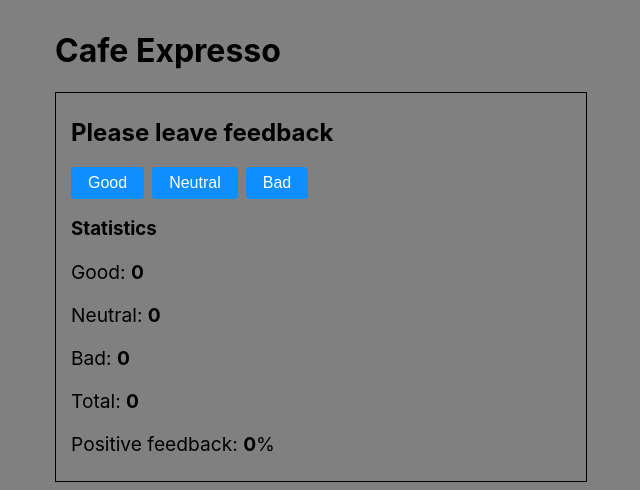
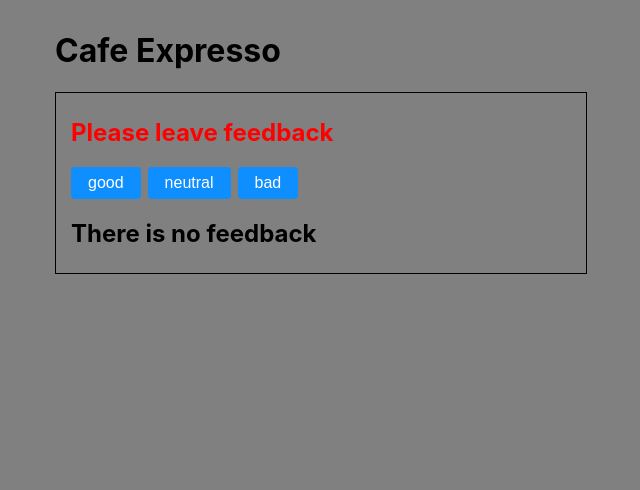
Before and after one commit to Seeker2025/my-react-hw-02-feedback, a React (Create React App) app: page / in a window 1280 px wide. Shown: the top 490 px of the page, without its empty margins (45-685 px from the left). Built offline with nearby package versions, Linux system fonts and the light colour scheme.

Commit message:
go react

```diff
--- a/jsconfig.json
+++ b/jsconfig.json
@@ -1,6 +1,7 @@
 {
   "compilerOptions": {
     "baseUrl": "src"
+
   },
   "include": ["src"]
 }
--- a/src/components/App.jsx
+++ b/src/components/App.jsx
@@ -12,7 +12,7 @@ export class App extends Component {
             }
 
    handleBtn = e => {
-    const type = (e.target.textContent).toLowerCase();
+    const type = (e.target.textContent);
 
     this.setState(prevState => {
       return {
@@ -20,6 +20,8 @@ export class App extends Component {
       };
     });
   };
+
+  keys = Object.keys(this.state);
 
   countTotalFeedback = () =>{
       return Object.values(this.state).reduce((acc, itm)=>(acc += itm), 0);
@@ -36,7 +38,6 @@ export class App extends Component {
     const persent = this.countPositiveFeedbackPercentage().toFixed();
   return (
 
-
         <>
                   <h1>Cafe Expresso</h1>
 
@@ -47,10 +48,9 @@ export class App extends Component {
                     handle = {this.handleBtn}
                     total = {total}
                     persent = {persent}
+                    option={this.keys}
 
                   />
-
-
         </>
   )}
 };
--- a/src/components/CafeStatistics/CafeStatistics.jsx
+++ b/src/components/CafeStatistics/CafeStatistics.jsx
@@ -1,5 +1,8 @@
-import { Component } from "react"
-import { StatisticsComp, ButtonBlock } from './CafeStatistics.styled';
+// import { Component } from "react"
+import { StatisticsComp } from './CafeStatistics.styled';
+import { FeedbackOptions } from '../FeedbackOptions/FeedbackOptions';
+import { Section } from '../Section/Section';
+import { Notification } from '../Notification/Notification';
 
 import { Statistics } from '../Statistics/Statistics';
 
@@ -11,6 +14,7 @@ export const CafeStatistics = ({
     total,
     persent,
     handle,
+    option
 
     }) => {
 
@@ -18,21 +22,24 @@ export const CafeStatistics = ({
 
         return (
             <StatisticsComp>
-                <h2>Please leave feedback</h2>
-                <ButtonBlock>
-                <button type="button" onClick={handle}>Good</button>
-                <button type="button" onClick={handle}>Neutral</button>
-                <button type="button" onClick={handle}>Bad</button>
-                </ButtonBlock>
-                <h3>Statistics</h3>
-                  <Statistics
-                  good = { good }
-                  neutral ={ neutral }
-                  bad = { bad }
-                  total={ total }
-                  persent = { persent }
 
-                 />
+                <Section title={"Please leave feedback"}>
+                    <FeedbackOptions handle={handle} option={option}/>
+                </Section>
+
+                {total !==0 ?
+                <Section title="Statistics">
+                            <Statistics
+                            good = { good }
+                            neutral ={ neutral }
+                            bad = { bad }
+                            total={ total }
+                            positivePercentage = { persent }
+                            />
+                </Section>
+                    :
+                <Notification message={"There is no feedback"}></Notification>
+                    }
 
             </StatisticsComp>
 
--- a/src/components/CafeStatistics/CafeStatistics.styled.jsx
+++ b/src/components/CafeStatistics/CafeStatistics.styled.jsx
@@ -1,18 +1,18 @@
 import styled from "styled-components";
 
-export const ButtonBlock = styled.div `
-    button{
-    color: #fff;
-    font-size: 1em;
-    padding: 7px 17px;
-    background-color: rgb(14, 142, 255);
-    border-radius: 4px;
-    border: none;
-    }
-    button:not(:first-child) {
-    margin-left: 8px;
-    }
-`;
+// export const ButtonBlock = styled.div `
+//     button{
+//     color: #fff;
+//     font-size: 1em;
+//     padding: 7px 17px;
+//     background-color: rgb(14, 142, 255);
+//     border-radius: 4px;
+//     border: none;
+//     }
+//     button:not(:first-child) {
+//     margin-left: 8px;
+//     }
+// `;
 
 export const StatisticsComp = styled.div`
 
--- /dev/null
+++ b/src/components/FeedbackOptions/FeedbaaackOptions.styled.jsx
@@ -0,0 +1,18 @@
+import styled from "styled-components";
+
+export const ButtonBlock = styled.ul `
+    display: flex;
+    flex-direction: row;
+
+    button{
+    color: #fff;
+    font-size: 1em;
+    padding: 7px 17px;
+    background-color: rgb(14, 142, 255);
+    border-radius: 4px;
+    border: none;
+    }
+    li:not(:first-child) {
+    margin-left: 7px;
+    }
+`;
--- /dev/null
+++ b/src/components/FeedbackOptions/FeedbackOptions.jsx
@@ -0,0 +1,15 @@
+import { ButtonBlock } from './FeedbaaackOptions.styled'
+
+export const FeedbackOptions = ({option, handle}) =>{
+    return (
+
+            <ButtonBlock>
+                {option.map(itm=>(
+                    <li key={itm}>
+                        <button type="button" onClick={handle}>{itm}</button>
+                    </li>
+                ))}
+            </ButtonBlock>
+
+    );
+}
--- /dev/null
+++ b/src/components/Notification/Notification.jsx
@@ -0,0 +1,7 @@
+import { NotificationTitle } from './Notification.styled';
+
+export const Notification =({message})=>{
+    return (
+        <NotificationTitle>{message}</NotificationTitle>
+    )
+}
--- /dev/null
+++ b/src/components/Notification/Notification.styled.jsx
@@ -0,0 +1,4 @@
+import styled from "styled-components";
+
+export const NotificationTitle = styled.h2 `
+`;
--- /dev/null
+++ b/src/components/Section/Section.jsx
@@ -0,0 +1,11 @@
+import { SectionTitle, SectionItem } from './Section.styled.jsx';
+
+export const Section = ({title, children}) =>{
+    return(
+        <SectionItem>
+            <SectionTitle>{title}</SectionTitle>
+            {children}
+        </SectionItem>
+    )
+
+}
--- /dev/null
+++ b/src/components/Section/Section.styled.jsx
@@ -0,0 +1,9 @@
+import styled from "styled-components";
+
+export const SectionTitle = styled.h2 `
+    color: red;
+`
+
+export const SectionItem = styled.div `
+
+`
--- a/src/components/Statistics/Statistics.jsx
+++ b/src/components/Statistics/Statistics.jsx
@@ -3,16 +3,16 @@ export const Statistics = ({
     neutral,
     bad,
     total,
-    persent,
+    positivePercentage,
 
     }) =>{
     return (
         <>
-         <p>Good: <span>{good}                </span></p>
+                <p>Good: <span>{good}                </span></p>
                 <p>Neutral: <span>{neutral}          </span></p>
                 <p>Bad: <span>{bad}                  </span></p>
                 <p>Total: <span>{total}              </span></p>
-                <p>Positive feedback: <span>{ persent }</span>%</p>
+                <p>Positive feedback: <span>{ positivePercentage }</span>%</p>
 
         </>
 
--- a/src/index.css
+++ b/src/index.css
@@ -25,3 +25,8 @@ code {
   border: none;
 }
 */
+
+ul, ol{
+  list-style-type: none;
+  padding: 0;
+}
```
Lines whose indentation alone changed are shown as unchanged.
